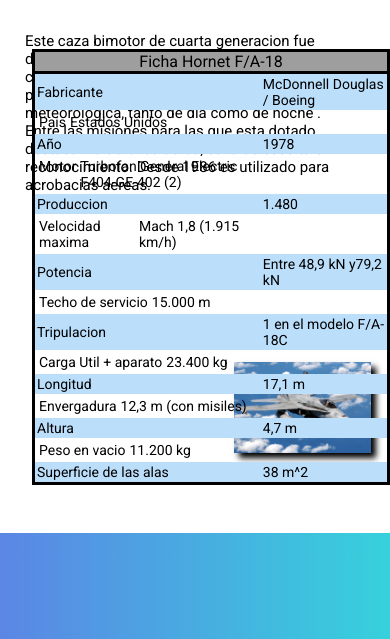
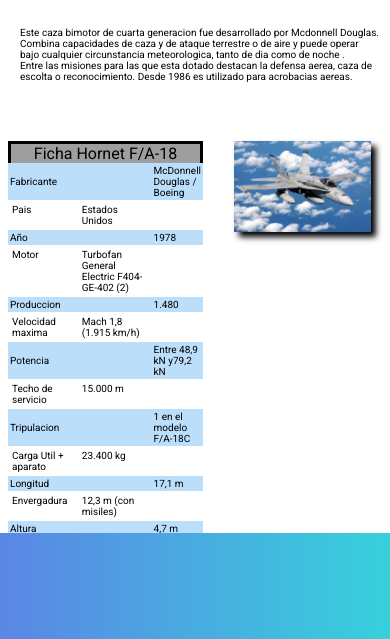
Before and after one commit to Jsesan/jsesan.github.com, a plain HTML site: page boletines/Aviones/Hornet FA-18.html in a window 390 px wide. Shown: the part 205-844 px from the top of the page. Drawn offline with nearby package versions, Linux system fonts and the light colour scheme.

Commit message:
cambios para mobile

```diff
--- a/Juani.gg/estilos/estilostops.css
+++ b/Juani.gg/estilos/estilostops.css
@@ -68,3 +68,5 @@ td{
     text-align: center;
 
 }
+
+@media(max-width:600px)
--- a/boletines/assets/css/main.css
+++ b/boletines/assets/css/main.css
@@ -125,8 +125,6 @@ td{
     position: fixed;
     bottom: 3em;
     left: 2em;
-
-
 }
 
 .table-plane td, .table-plane tr{
@@ -188,38 +186,50 @@ td{
     .contenido{
         height: 500px;
     }
-
 }
 
 @media (max-width:600px){
     .contenido{
         padding: 1em;
+        overflow: scroll;
     }
-.contenido td{
-    display: block;
+    .table-plane td{
+        font-size: 10px;
         width: 100%;
     }
     .contenido th{
         display: none;
     }
     .contenido td:nth-of-type(1){
-    font-size: 1.5em;
         font-weight: bold;
         color: #1976D2;
     }
     .title-plane{
         font-size: 1.5em;
     }
-.table-plane table{
-    width: 100%;
+
+    .description{
+        display: block;
+        font-size: 10px;
     }
-.table-plane thead{
-    display: none;
+
+    .table-plane {
+        border: none;
+        width: 50%;
+        overflow: scroll;
+        left: 0.5em;
+        top: 15em;
     }
+
     .table-plane tr:nth-of-type(2n){
         background-color: inherit;
         display: flex;
     }
 
-
+    .img-plane{
+        display: block;
+        position: absolute;
+        right: 0.5em;
+        top: 15em;
     }
+}
```
Lines whose indentation alone changed are shown as unchanged.
